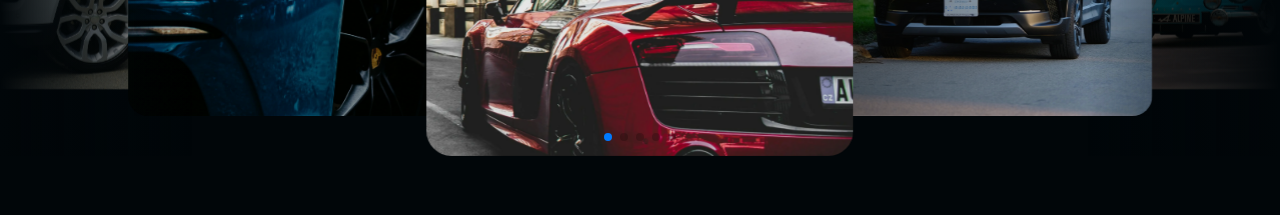
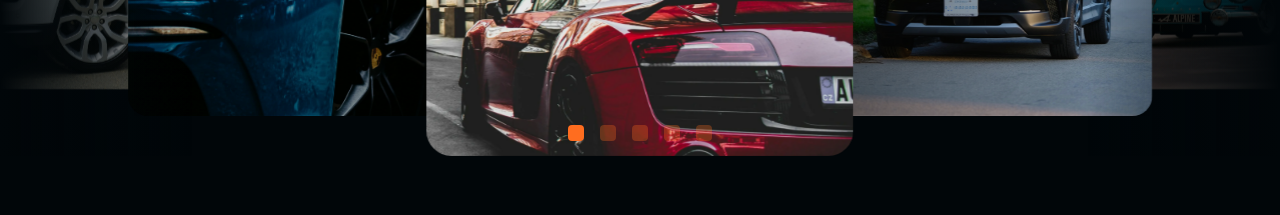
Before and after one commit to DBryja/car-detailing, a Next.js app: page / in a window 1280 px wide. Shown: the part 3980-4195 px from the top of the page. Built offline with nearby package versions, Linux system fonts and the light colour scheme.

Commit message:
Update slider pagination

```diff
--- a/src/app/sections/OurWork.tsx
+++ b/src/app/sections/OurWork.tsx
@@ -117,10 +117,19 @@ export default function OurWork(){
             loop={true}
             pagination={{clickable: true}}
             modules={[EffectCoverflow, Pagination]}
-            className={"w-full self-end max-w-screen-xl  h-[50vh] overflow-hidden" + " after:right-0 after:bg-gradient-to-l after:from-black after:to-transparent " + " before:left-0 before:bg-gradient-to-r before:from-black before:to-transparent "}
+            className={"w-full self-end max-w-screen-xl  h-[50vh] overflow-hidden " + " after:right-0 after:bg-gradient-to-l after:from-black after:to-transparent " + " before:left-0 before:bg-gradient-to-r before:from-black before:to-transparent "}
+            style={{
+            //@ts-ignore
+                "--swiper-pagination-color": "#FF6D1F",
+                "--swiper-pagination-bullet-inactive-color": "#FF6D1F",
+                "--swiper-pagination-bullet-inactive-opacity": "0.3",
+                "--swiper-pagination-bullet-size": "1rem",
+                "--swiper-pagination-bullet-horizontal-gap": "8px",
+                "--swiper-pagination-bullet-border-radius": "4px",
+            }}
         >
             {contents.map((content, i) => (
-                <SwiperSlide key={i} className={"flex items-center justify-center"}>
+                <SwiperSlide key={i} className={"flex items-center justify-center"} onClick={(e)=>console.log(e.currentTarget.dataset.swiperSlideIndex, e.currentTarget)}>
                     <Image src={content.img.src} alt={content.img.alt} className={"rounded-[25px] object-cover"} fill sizes={"(max-width: 500px) 350px, (max-width: 1000px) 400px, 600px"}/>
                 </SwiperSlide>
             ))}
```
